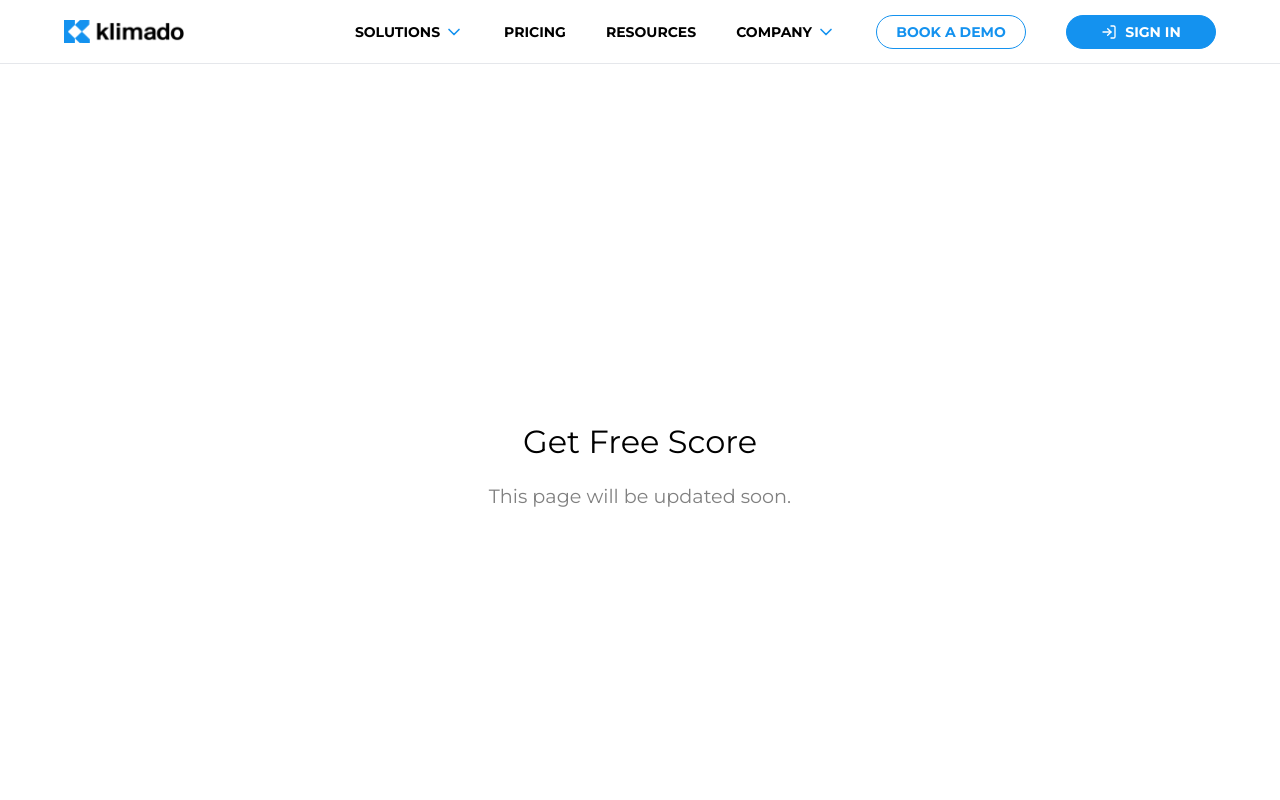
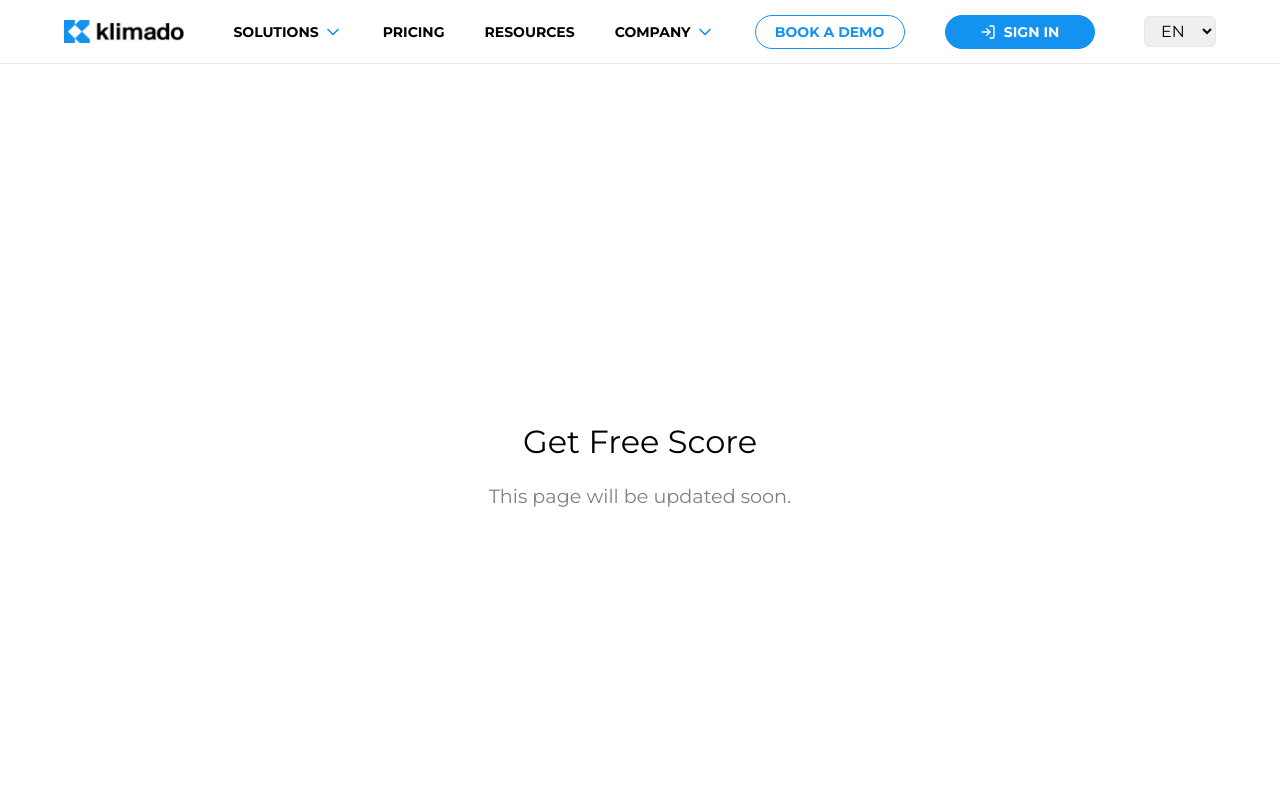
Before and after one commit to RaoAkif/Klimado, a Next.js app: page /get-free-score in a window 1280 px wide. Shown: the top 800 px of the page. Built offline with nearby package versions, Linux system fonts and the light colour scheme.

Commit message:
Remove build errors

```diff
--- a/package.json
+++ b/package.json
@@ -15,10 +15,12 @@
     "@radix-ui/react-accordion": "^1.2.2",
     "class-variance-authority": "^0.7.1",
     "clsx": "^2.1.1",
+    "i18next": "^24.2.2",
     "lucide-react": "^0.474.0",
-    "next": "15.1.6",
+    "next": "^15.1.7",
     "react": "^19.0.0",
     "react-dom": "^19.0.0",
+    "react-i18next": "^15.4.1",
     "react-icons": "^5.4.0",
     "react-markdown": "^9.0.3",
     "tailwind-merge": "^2.6.0",
@@ -30,6 +32,7 @@
     "@types/node": "^20",
     "@types/react": "^19",
     "@types/react-dom": "^19",
+    "@types/react-i18next": "^8.1.0",
     "eslint": "^9",
     "eslint-config-next": "15.1.6",
     "postcss": "^8",
--- a/src/app/(routes)/components/hero.tsx
+++ b/src/app/(routes)/components/hero.tsx
@@ -1,7 +1,7 @@
 import Image from "next/image";
 import Line from "@/components/ui/line";
 import Link from "next/link";
-import { ArrowRight, CircleCheck } from "lucide-react";
+import { ArrowRight } from "lucide-react";
 import DividerSlim from "@/components/ui/divider-slim";
 import { EXTERNAL_LINKS } from "@/data/links/all-web-external-links";
 
--- a/src/app/(routes)/get-free-score/page.tsx
+++ b/src/app/(routes)/get-free-score/page.tsx
@@ -14,11 +14,11 @@ const GetFreeScorePage: React.FC = () => {
 const styles = {
   container: {
     display: 'flex',
-    flexDirection: 'column' as 'column',
+    flexDirection: 'column' as const,
     alignItems: 'center',
     justifyContent: 'center',
     height: '100vh',
-    textAlign: 'center' as 'center',
+    textAlign: 'center' as const,
   },
   heading: {
     fontSize: '2rem',
--- a/src/app/(routes)/login/page.tsx
+++ b/src/app/(routes)/login/page.tsx
@@ -14,11 +14,11 @@ const LoginPage: React.FC = () => {
 const styles = {
   container: {
     display: 'flex',
-    flexDirection: 'column' as 'column',
+    flexDirection: 'column' as const,
     alignItems: 'center',
     justifyContent: 'center',
     height: '100vh',
-    textAlign: 'center' as 'center',
+    textAlign: 'center' as const,
   },
   heading: {
     fontSize: '2rem',
--- a/src/app/(routes)/standard-plan/page.tsx
+++ b/src/app/(routes)/standard-plan/page.tsx
@@ -14,11 +14,11 @@ const LoginPage: React.FC = () => {
 const styles = {
   container: {
     display: 'flex',
-    flexDirection: 'column' as 'column',
+    flexDirection: 'column' as const,
     alignItems: 'center',
     justifyContent: 'center',
     height: '100vh',
-    textAlign: 'center' as 'center',
+    textAlign: 'center' as const,
   },
   heading: {
     fontSize: '2rem',
--- a/src/app/(routes)/starter-plan/page.tsx
+++ b/src/app/(routes)/starter-plan/page.tsx
@@ -14,11 +14,11 @@ const LoginPage: React.FC = () => {
 const styles = {
   container: {
     display: 'flex',
-    flexDirection: 'column' as 'column',
+    flexDirection: 'column' as const,
     alignItems: 'center',
     justifyContent: 'center',
     height: '100vh',
-    textAlign: 'center' as 'center',
+    textAlign: 'center' as const,
   },
   heading: {
     fontSize: '2rem',
--- a/src/app/components/sections/header/header.tsx
+++ b/src/app/components/sections/header/header.tsx
@@ -1,19 +1,47 @@
 "use client";
-// import Image from "next/legacy/image";
 import Link from "next/link";
-// import logo from "../../assets/img/logo.png";
+import { useTranslation } from "react-i18next";
+import { useEffect } from "react";
 import Navbar from "@/components/sections/header/navbar-header";
 import ImpakterProTextLogo from "../../ui/impakter-pro-text-logo";
 import { EXTERNAL_LINKS } from "@/data/links/all-web-external-links";
 
 export default function Header() {
+  // eslint-disable-next-line @typescript-eslint/no-unused-vars
+  const { t, i18n } = useTranslation();
+
+  // Change Language and Store Selection
+  const changeLanguage = (lang: string) => {
+    i18n.changeLanguage(lang);
+    localStorage.setItem("lang", lang);
+  };
+
+  // Load Preferred Language on Mount
+  useEffect(() => {
+    const savedLang = localStorage.getItem("lang");
+    if (savedLang) i18n.changeLanguage(savedLang);
+  // eslint-disable-next-line react-hooks/exhaustive-deps
+  }, []);
+
   return (
-    <header className="h-[4rem] items-center flex border-b sticky top-0 bg-white z-50">
-      <div className="mx-auto items-center w-full flex justify-between px-5 lg:px-16">
+    <header className="h-[4rem] flex items-center border-b sticky top-0 bg-white z-50">
+      <div className="mx-auto flex justify-between items-center w-full px-5 lg:px-16">
         <Link href={EXTERNAL_LINKS.impakterPro} className="font-bold">
           <ImpakterProTextLogo />
         </Link>
+
         <Navbar />
+
+        {/* Language Selector */}
+        <select
+          className="border rounded-md px-3 py-1"
+          onChange={(e) => changeLanguage(e.target.value)}
+          defaultValue={i18n.language}
+        >
+          {["en", "fr", "de", "es", "it", "nl", "pt", "pl", "cs", "da", "fi", "sv", "hu", "el", "bg", "ro", "sk", "lt", "lv", "et", "hr", "sl"].map((lang) => (
+            <option key={lang} value={lang}>{lang.toUpperCase()}</option>
+          ))}
+        </select>
       </div>
     </header>
   );
--- a/src/app/components/ui/Modal.tsx
+++ b/src/app/components/ui/Modal.tsx
@@ -1,5 +1,7 @@
+"use client";
+
 import { useEffect } from "react";
-import { ChevronDown } from "lucide-react"; // Import correct dropdown icon
+import { ChevronDown } from "lucide-react";
 
 interface ModalProps {
   onClose: () => void;
--- a/src/app/components/ui/accordion.tsx
+++ b/src/app/components/ui/accordion.tsx
@@ -1,5 +1,3 @@
-"use client"
-
 import * as React from "react"
 import * as AccordionPrimitive from "@radix-ui/react-accordion"
 import { ChevronDown } from "lucide-react"
@@ -9,7 +7,7 @@ import { cn } from "@/lib/utils"
 const Accordion = AccordionPrimitive.Root
 
 const AccordionItem = React.forwardRef<
-  React.ElementRef<typeof AccordionPrimitive.Item>,
+  React.ComponentRef<typeof AccordionPrimitive.Item>,
   React.ComponentPropsWithoutRef<typeof AccordionPrimitive.Item>
 >(({ className, ...props }, ref) => (
   <AccordionPrimitive.Item
@@ -21,7 +19,7 @@ const AccordionItem = React.forwardRef<
 AccordionItem.displayName = "AccordionItem"
 
 const AccordionTrigger = React.forwardRef<
-  React.ElementRef<typeof AccordionPrimitive.Trigger>,
+  React.ComponentRef<typeof AccordionPrimitive.Trigger>,
   React.ComponentPropsWithoutRef<typeof AccordionPrimitive.Trigger>
 >(({ className, children, ...props }, ref) => (
   <AccordionPrimitive.Header className="flex">
@@ -42,7 +40,7 @@ const AccordionTrigger = React.forwardRef<
 AccordionTrigger.displayName = AccordionPrimitive.Trigger.displayName
 
 const AccordionContent = React.forwardRef<
-  React.ElementRef<typeof AccordionPrimitive.Content>,
+  React.ComponentRef<typeof AccordionPrimitive.Content>,
   React.ComponentPropsWithoutRef<typeof AccordionPrimitive.Content>
 >(({ className, children, ...props }, ref) => (
   <AccordionPrimitive.Content
--- /dev/null
+++ b/src/app/i18n.ts
@@ -0,0 +1,36 @@
+import i18n from "i18next";
+import { initReactI18next } from "react-i18next";
+
+const resources = {
+  en: { translation: { welcome: "Welcome!", navbar: { home: "Home", about: "About Us", pricing: "Pricing", contact: "Contact" } } },
+  fr: { translation: { welcome: "Bienvenue!", navbar: { home: "Accueil", about: "À propos", pricing: "Tarification", contact: "Contact" } } },
+  de: { translation: { welcome: "Willkommen!", navbar: { home: "Startseite", about: "Über uns", pricing: "Preisgestaltung", contact: "Kontakt" } } },
+  es: { translation: { welcome: "¡Bienvenido!", navbar: { home: "Inicio", about: "Sobre nosotros", pricing: "Precios", contact: "Contacto" } } },
+  it: { translation: { welcome: "Benvenuto!", navbar: { home: "Home", about: "Chi siamo", pricing: "Prezzi", contact: "Contatti" } } },
+  nl: { translation: { welcome: "Welkom!", navbar: { home: "Home", about: "Over ons", pricing: "Prijzen", contact: "Contact" } } },
+  pt: { translation: { welcome: "Bem-vindo!", navbar: { home: "Início", about: "Sobre nós", pricing: "Preços", contact: "Contato" } } },
+  pl: { translation: { welcome: "Witamy!", navbar: { home: "Strona główna", about: "O nas", pricing: "Cennik", contact: "Kontakt" } } },
+  cs: { translation: { welcome: "Vítejte!", navbar: { home: "Domů", about: "O nás", pricing: "Ceník", contact: "Kontakt" } } },
+  da: { translation: { welcome: "Velkommen!", navbar: { home: "Hjem", about: "Om os", pricing: "Priser", contact: "Kontakt" } } },
+  fi: { translation: { welcome: "Tervetuloa!", navbar: { home: "Etusivu", about: "Meistä", pricing: "Hinnat", contact: "Ota yhteyttä" } } },
+  sv: { translation: { welcome: "Välkommen!", navbar: { home: "Hem", about: "Om oss", pricing: "Priser", contact: "Kontakt" } } },
+  hu: { translation: { welcome: "Üdvözöljük!", navbar: { home: "Főoldal", about: "Rólunk", pricing: "Árak", contact: "Kapcsolat" } } },
+  el: { translation: { welcome: "Καλώς ήρθατε!", navbar: { home: "Αρχική", about: "Σχετικά με εμάς", pricing: "Τιμές", contact: "Επικοινωνία" } } },
+  bg: { translation: { welcome: "Добре дошли!", navbar: { home: "Начало", about: "За нас", pricing: "Цени", contact: "Контакт" } } },
+  ro: { translation: { welcome: "Bine ai venit!", navbar: { home: "Acasă", about: "Despre noi", pricing: "Prețuri", contact: "Contact" } } },
+  sk: { translation: { welcome: "Vitajte!", navbar: { home: "Domov", about: "O nás", pricing: "Cenník", contact: "Kontakt" } } },
+  lt: { translation: { welcome: "Sveiki!", navbar: { home: "Pagrindinis", about: "Apie mus", pricing: "Kainos", contact: "Kontaktai" } } },
+  lv: { translation: { welcome: "Laipni lūgti!", navbar: { home: "Sākums", about: "Par mums", pricing: "Cenas", contact: "Kontakti" } } },
+  et: { translation: { welcome: "Tere tulemast!", navbar: { home: "Avaleht", about: "Meist", pricing: "Hinnad", contact: "Kontakt" } } },
+  hr: { translation: { welcome: "Dobrodošli!", navbar: { home: "Početna", about: "O nama", pricing: "Cijene", contact: "Kontakt" } } },
+  sl: { translation: { welcome: "Dobrodošli!", navbar: { home: "Domov", about: "O nas", pricing: "Cenik", contact: "Kontakt" } } },
+};
+
+i18n.use(initReactI18next).init({
+  resources,
+  lng: "en",
+  fallbackLng: "en",
+  interpolation: { escapeValue: false },
+});
+
+export default i18n;
```
Also changed, not shown: 1 other file (tests, documents, lock files or other folders).
